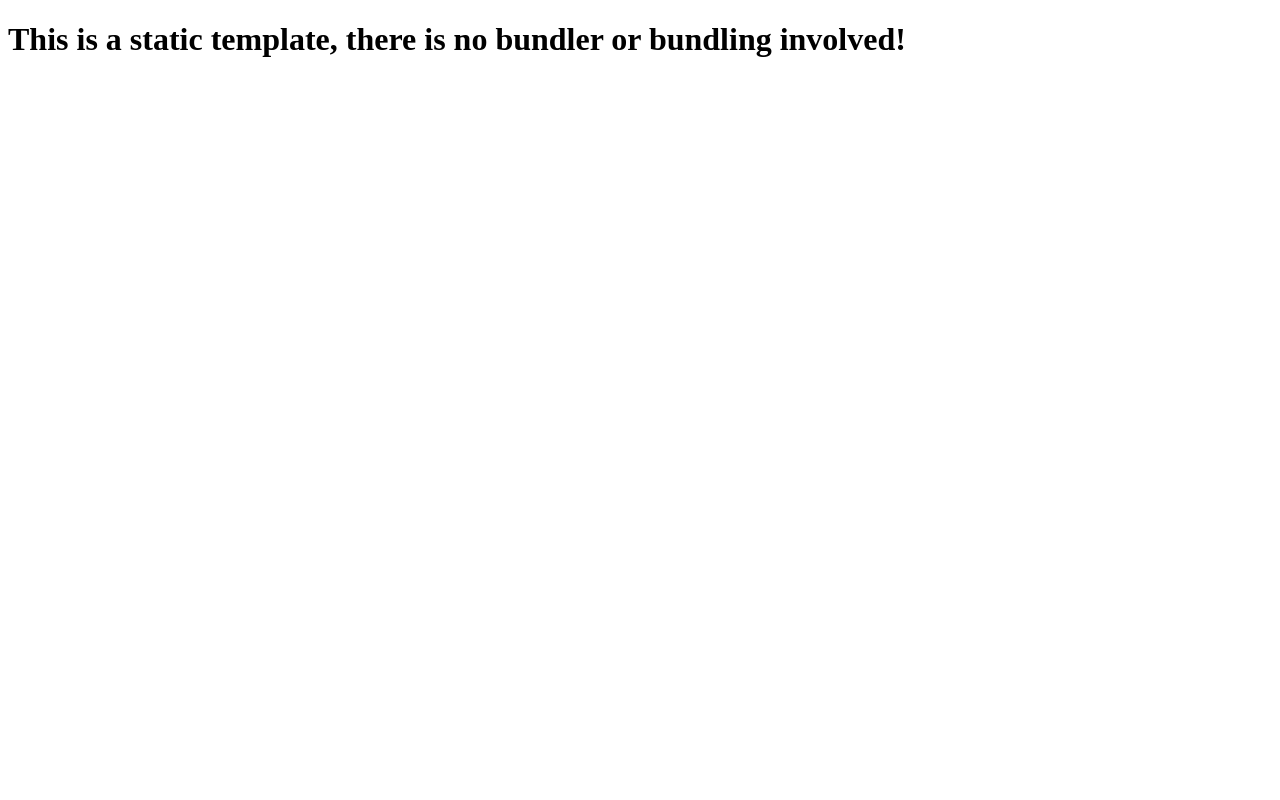
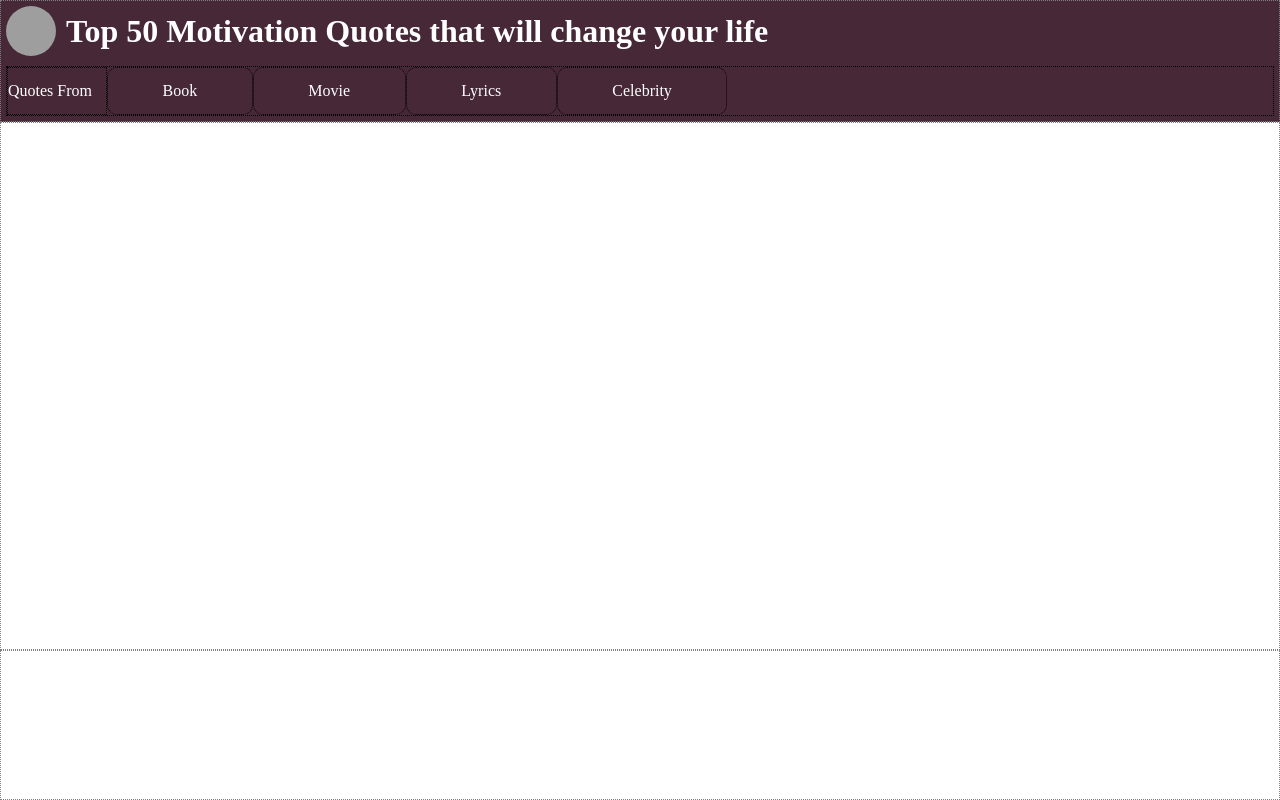
Before and after one commit to catlirex/boolean-uk-html-quotebook, a website: page index.html in a window 1280 px wide. Drawn offline with Linux system fonts and the light colour scheme; grey boxes are pictures that could not be loaded.

Commit message:
added header and nav

```diff
--- a/index.html
+++ b/index.html
@@ -5,10 +5,27 @@
     <meta name="viewport" content="width=device-width, initial-scale=1.0" />
     <meta http-equiv="X-UA-Compatible" content="ie=edge" />
     <title>Quotebook</title>
+    <link rel="stylesheet" href="style.css" />
   </head>
   <body>
-    <h1>
-      This is a static template, there is no bundler or bundling involved!
-    </h1>
+    <header>
+      <img
+        src="https://e7.pngegg.com/pngimages/94/131/png-clipart-motivation-famous-quotes-computer-icons-quotation-game-motivation-miscellaneous-text.png"
+        class="logo"
+        alt=""
+      />
+      <h1>Top 50 Motivation Quotes that will change your life</h1>
+      <nav class="nav-bar">
+        <p>Quotes From</p>
+        <ul>
+          <li>Book</li>
+          <li>Movie</li>
+          <li>Lyrics</li>
+          <li>Celebrity</li>
+        </ul>
+      </nav>
+    </header>
+    <main></main>
+    <footer></footer>
   </body>
 </html>
--- /dev/null
+++ b/style.css
@@ -0,0 +1,73 @@
+* {
+  margin: 0;
+  box-sizing: border-box;
+}
+
+/* BODY GRID */
+body {
+  display: grid;
+  grid-template-rows: auto 1fr 150px;
+
+  height: 100vh;
+}
+
+/* HEADER GRID */
+header {
+  display: grid;
+  border: 1px dotted gray;
+  grid-template:
+    "logo . " auto
+    "nav-bar nav-bar" 50px/
+    50px 1fr;
+  padding: 5px;
+  grid-gap: 10px;
+  background-color: #472836;
+  color: white;
+}
+
+.logo {
+  width: 50px;
+  height: 50px;
+
+  display: grid;
+  border-radius: 50%;
+}
+
+header h1 {
+  display: grid;
+  align-content: center;
+}
+
+.nav-bar {
+  grid-area: nav-bar;
+  display: grid;
+  grid-template-columns: 100px 1fr;
+  border: 1px dotted black;
+}
+header p {
+  display: grid;
+  align-items: center;
+  padding-left: 10jpx;
+  border: 1px dotted black;
+}
+header ul {
+  list-style: none;
+  display: grid;
+  grid-template-columns: repeat(9, auto);
+  padding: 0;
+}
+
+header ul li {
+  border: 1px dotted black;
+  width: auto;
+  display: grid;
+  place-items: center;
+
+  border-radius: 10px;
+}
+
+main,
+footer {
+  display: grid;
+  border: 1px dotted gray;
+}
```
